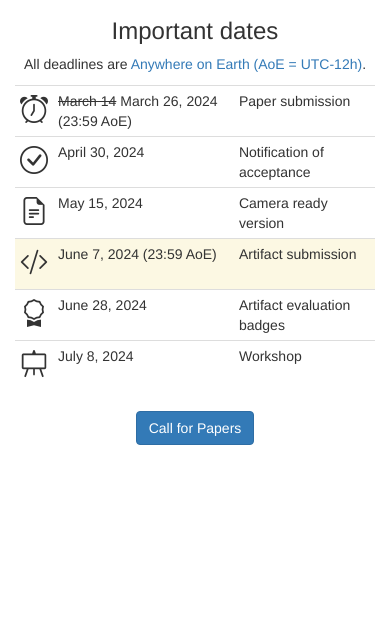
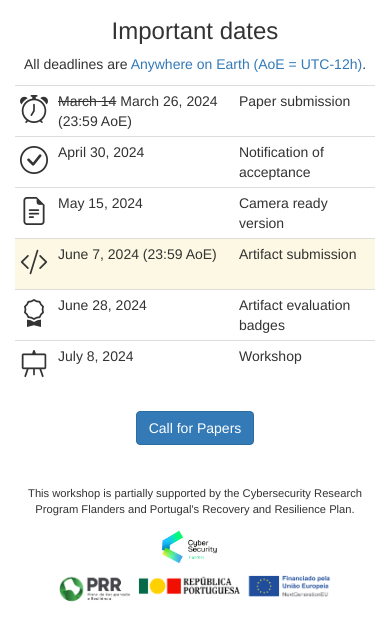
Before and after one commit to systex24/systex24.github.io, a plain HTML site: page index.html in a window 390 px wide. Shown: the part 694-1321 px from the top of the page. Before the commit the page ends 1189 px from the top, so only its background shows below. Drawn offline with nearby package versions, Linux system fonts and the light colour scheme.

Commit message:
add funding

```diff
--- a/index.html
+++ b/index.html
@@ -104,13 +104,31 @@
     <div class="col-sm-12 text-center">
       <!-- <a href="program.html" class="btn btn-primary">Program</a> -->
       <a href="cfp.html" class="btn btn-primary">Call for Papers</a>
-      <br />
-      <p></p>
+      <br>
       <br>
       <br>
     </div>
   </div>
 </div>
+
+<div>
+  <footer class="d-flex flex-wrap justify-content-between align-items-center py-3 my-4 border-top">
+    <div class="col-sm-12 text-center">
+      <p style="font-size: .8em;">
+        This workshop is partially supported by the Cybersecurity Research
+Program Flanders and Portugal's Recovery and Resilience Plan.
+      </p>
+      <img src="img/crpf.png" height="40" />
+      <img src="img/barra_2024.png" height="40" />
+      <br>
+      <br>
+    </div>
+  </footer>
+</div>
+
+
+
+
     <!-- jQuery (necessary for Bootstrap's JavaScript plugins) -->
     <script src="js/jquery.1.11.3.min.js"></script>
     <!-- Include all compiled plugins (below), or include individual files as needed -->
```
Also changed, not shown: img/barra_2024.png (added), img/crpf.png (added).
